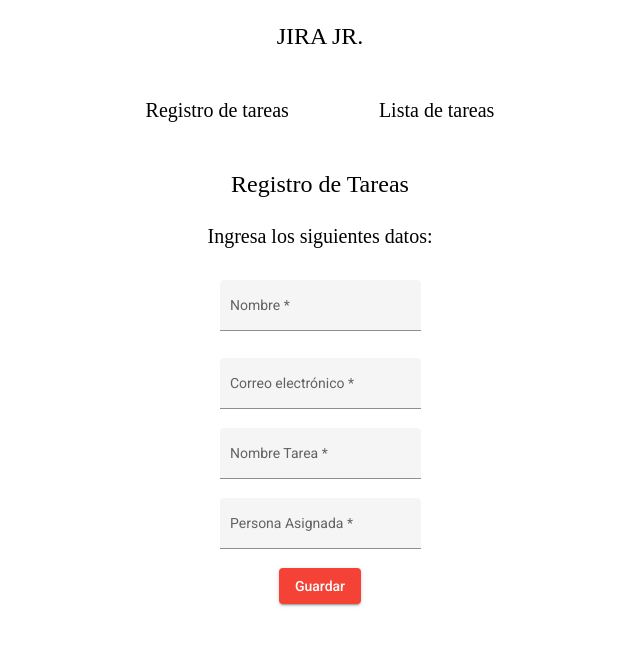
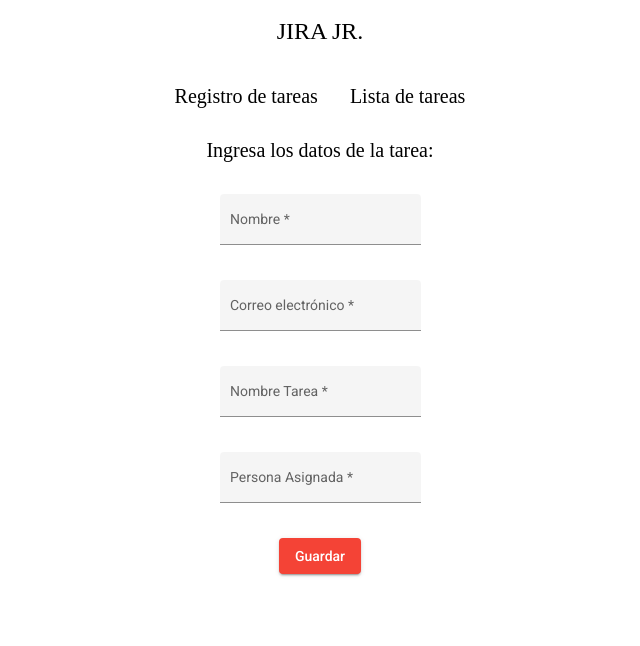
Before and after one commit to Santiag0gopenux2024/prueba_2_Frontend, an Angular app: page /register in a window 1280 px wide. Shown: the top 646 px of the page, without its empty margins (320-960 px from the left). Built offline with nearby package versions, Linux system fonts and the light colour scheme.

Commit message:
Segundo commit

```diff
--- a/src/app/app.component.css
+++ b/src/app/app.component.css
@@ -1,22 +1,14 @@
+.container {
+  text-align: center
+}
+
 h1 {
   text-align: center;
   font-family: "Abyssinica SIL";
-}
-
-.container {
-  text-align: center;
-  margin-top: 20px;
-}
-
-.nav {
-  display: flex;
-  justify-content: center;
-  gap: 50px;
-  margin: 30px;
+  padding: 15px;
 }
 
 .nav-link {
   font-family: "Abyssinica SIL";
   font-size: 20px;
-  padding: 10px 20px;
 }
--- a/src/app/app.component.html
+++ b/src/app/app.component.html
@@ -1,6 +1,6 @@
 <div class="container">
   <h1>JIRA JR.</h1>
-  <nav class="nav">
+  <nav>
     <button mat-button routerLink="/register" class="nav-link">Registro de tareas</button>
     <button mat-button routerLink="/list" class="nav-link">Lista de tareas</button>
   </nav>
--- a/src/app/app.module.ts
+++ b/src/app/app.module.ts
@@ -4,14 +4,13 @@
 import { AppComponent } from './app.component';
 import { BrowserAnimationsModule } from '@angular/platform-browser/animations';
 
-
 import { RegisterTaskComponent } from './components/register-task/register-task.component';
 import { ListTaskComponent } from './components/list-task/list-task.component';
 import { EditTaskComponent } from './components/edit-task/edit-task.component';
 
 import { MaterialModule } from "./material/material.module";
+import { ConnectionComponentsRoutingModule } from "./routing/connection-components-routing.module";
 import { SaveTaskService } from "./services/save-task.service";
-import { ConnectionComponentsRoutingModule } from "./routing/connection-components-routing.module";
 
 import {FormsModule, ReactiveFormsModule} from "@angular/forms";
 
--- a/src/app/components/edit-task/edit-task.component.css
+++ b/src/app/components/edit-task/edit-task.component.css
@@ -1,10 +1,6 @@
-.mat-dialog-content.container[_ngcontent-tvo-c91] {
-  display: flex;
-  flex-direction: column;
-  justify-content: center;
+h1 {
   text-align: center;
-  align-items: center;
-  width: 100%;
+  font-family: "Abyssinica SIL";
 }
 
 .mat-dialog-content {
@@ -13,11 +9,6 @@
   max-height: 65vh;
   overflow: auto;
   text-align: center;
-}
-
-h1 {
-  text-align: center;
-  font-family: "Abyssinica SIL";
 }
 
 .mat-dialog-actions {
@@ -31,7 +22,3 @@
   margin-bottom: -24px;
   justify-content: center;
 }
-
-::ng-deep .mat-dialog-content.container[_ngcontent-tvo-c91] {
-  text-align: center;
-}
--- a/src/app/components/list-task/list-task.component.css
+++ b/src/app/components/list-task/list-task.component.css
@@ -2,9 +2,7 @@
   display: flex;
   justify-content: center;
   align-items: center;
-  width: 100%;
   background-color: #f1f1f1;
-  align-items: center;
 }
 
 .mat-list-base .mat-list-item,
--- a/src/app/components/register-task/register-task.component.css
+++ b/src/app/components/register-task/register-task.component.css
@@ -1,9 +1,3 @@
-h1{
-  text-align: center;
-  font-family: "Abyssinica SIL";
-  margin: 20px;
-}
-
 h2{
   font-family: "Abyssinica SIL";
   margin: 20px;
@@ -19,7 +13,3 @@
   position: relative;
   margin: 8px;
 }
-
-.spacingtwo {
-  padding: 20px;
-}
--- a/src/app/components/register-task/register-task.component.html
+++ b/src/app/components/register-task/register-task.component.html
@@ -1,5 +1,4 @@
-<h1>Registro de Tareas</h1>
-<h2>Ingresa los siguientes datos: </h2>
+<h2>Ingresa los datos de la tarea:</h2>
 <form [formGroup]="form" (ngSubmit)="onSubmit()" class="container">
   <mat-form-field class="others-field" appearance="fill">
     <mat-label>Nombre</mat-label>
@@ -8,24 +7,24 @@
     <mat-error *ngIf="form.get('name')?.hasError('pattern')">Formato del nombre inválido.</mat-error>
   </mat-form-field>
 
-  <mat-form-field class="email-field" appearance="fill">
+  <mat-form-field class="others-field" appearance="fill">
     <mat-label>Correo electrónico</mat-label>
     <mat-error *ngIf="form.get('email')?.hasError('required')">Campo requerido.</mat-error>
     <mat-error *ngIf="form.get('email')?.hasError('email')">Formato del correo inválido.</mat-error>
     <input matInput formControlName="email">
   </mat-form-field>
 
-  <mat-form-field appearance="fill">
+  <mat-form-field class="others-field" appearance="fill">
     <mat-label>Nombre Tarea</mat-label>
     <input matInput formControlName="taskname">
     <mat-error *ngIf="form.get('taskname')?.hasError('required')">Campo requerido.</mat-error>
   </mat-form-field>
 
-  <mat-form-field appearance="fill">
+  <mat-form-field class="others-field" appearance="fill">
     <mat-label>Persona Asignada</mat-label>
     <input matInput formControlName="assignedperson">
     <mat-error *ngIf="form.get('assignedperson')?.hasError('required')">Campo requerido.</mat-error>
   </mat-form-field>
 
-  <button mat-raised-button type="submit" color="warn">Guardar</button>
+  <button mat-raised-button type="submit" color="warn" class="others-field">Guardar</button>
 </form>
--- a/src/app/routing/connection-components-routing.module.ts
+++ b/src/app/routing/connection-components-routing.module.ts
@@ -13,4 +13,5 @@
   imports: [RouterModule.forRoot(routes)],
   exports: [RouterModule]
 })
+
 export class ConnectionComponentsRoutingModule { }
--- a/src/app/services/save-task.service.ts
+++ b/src/app/services/save-task.service.ts
@@ -4,6 +4,7 @@
 @Injectable({
   providedIn: 'root'
 })
+
 export class SaveTaskService {
 
   private tasks: Tasks[] = [];
--- a/src/index.html
+++ b/src/index.html
@@ -1,5 +1,5 @@
 <!doctype html>
-<html lang="en">
+<html lang="es">
 <head>
   <meta charset="utf-8">
   <title>Prueba Semana 3</title>
```
Also changed, not shown: src/app/material/material.module.ts (+0 -12 lines).
